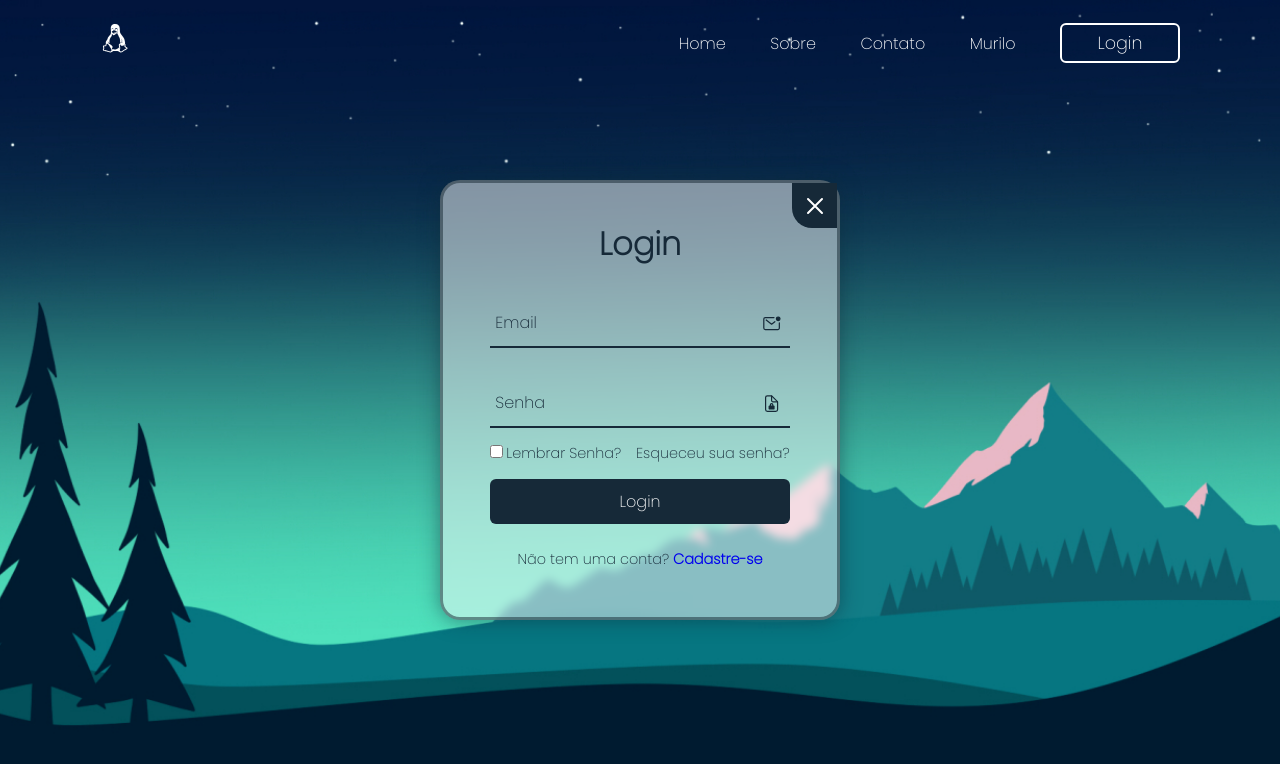
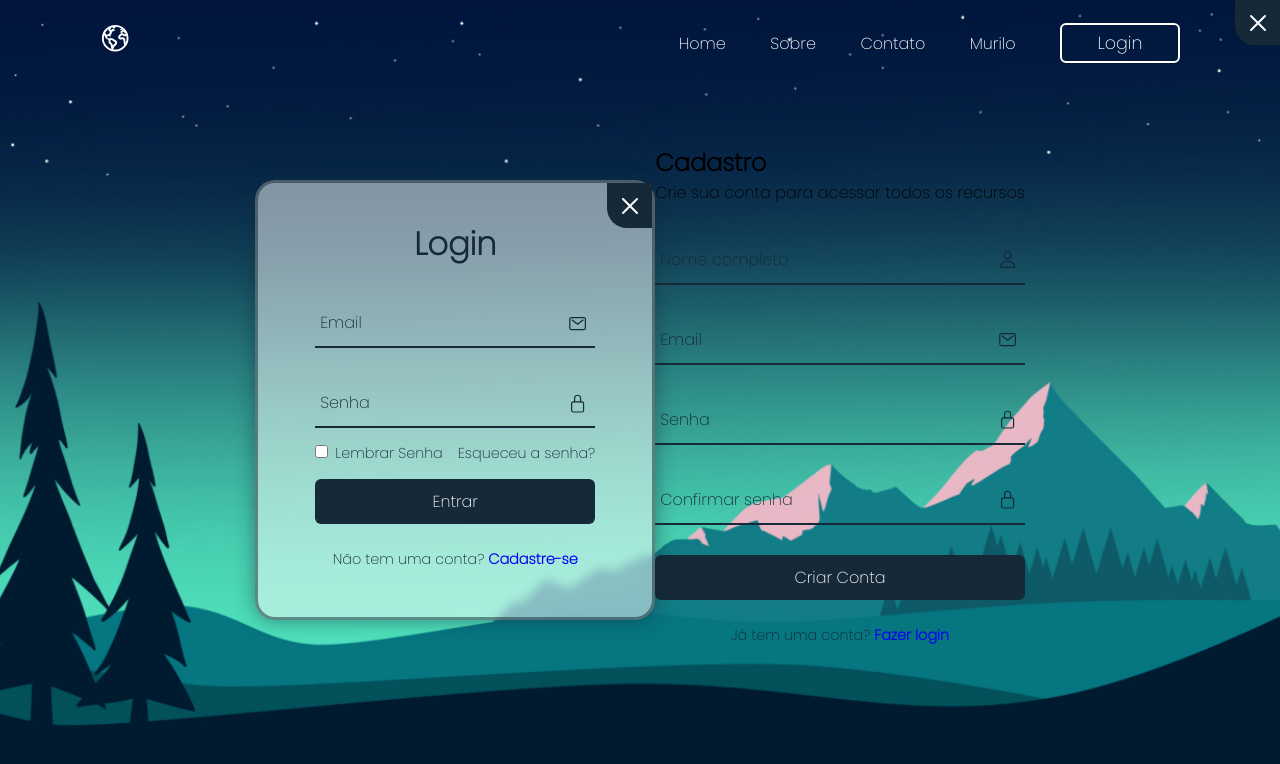
Before and after one commit to MuriloMFV/TelaLogin, a plain HTML site: page index.html in a window 1280 px wide. Drawn offline with nearby package versions, Linux system fonts and the light colour scheme; a web font is replaced by a local one.

Commit message:
Update index.html 2025

```diff
--- a/index.html
+++ b/index.html
@@ -9,63 +9,94 @@
 </head>
 <body>
     <header>
-        <h2 class="logo"><ion-icon name="logo-tux"></ion-icon></h2>
+        <h2 class="logo"><ion-icon name="earth-outline"></ion-icon></h2>
         <nav class="Menu">
-                <a href="#">Home</a>
-                <a href="#">Sobre</a>
-                <a href="#">Contato</a>
-                <a href="#">Murilo</a>
-                <button class="botão-login">Login</button>
+            <a href="#">Home</a>
+            <a href="#">Sobre</a>
+            <a href="#">Contato</a>
+            <a href="#">Murilo</a>
+            <button class="botão-login">Login</button>
         </nav>
+    </header>
+
+    <div class="overlay"></div>
+
+    <div class="telalogin">
+        <span class="fechar"><ion-icon name="close-outline"></ion-icon></span>
+
+        <div class="formulario">
+            <div class="form-header">
+                <h2>Login</h2>
+            </div>
+            <form action="#">
+                <div class="input-box">
+                    <input id="login-email" type="text" placeholder=" " required>
+                    <label for="login-email">Email</label>
+                    <span class="icone"><ion-icon name="mail-outline"></ion-icon></span>
+                </div>
+                <div class="input-box">
+                    <input id="login-password" type="password" placeholder=" " required>
+                    <label for="login-password">Senha</label>
+                    <span class="icone"><ion-icon name="lock-closed-outline"></ion-icon></span>
+                </div>
+
+                <div class="lembrar">
+                    <label><input type="checkbox"> Lembrar Senha</label>
+                    <a href="#">Esqueceu a senha?</a>
+                </div>
+
+                <button type="submit" class="botão">Entrar</button>
+                <div class="cadastro">
+                    <p>Não tem uma conta? <a href="#" id="link-cadastro">Cadastre-se</a></p>
+                </div>
+            </form>
+        </div>
+    </div>
+
+    <div class="telacadastro">
+        <span class="fechar"><ion-icon name="close-outline"></ion-icon></span>
+
+        <div class="formulario">
+            <div class="form-header">
+                <h2>Cadastro</h2>
+                <p>Crie sua conta para acessar todos os recursos</p>
+            </div>
+            <form action="#">
+                <div class="input-box">
+                    <input id="cadastro-nome" type="text" placeholder=" " required>
+                    <label for="cadastro-nome">Nome completo</label>
+                    <span class="icone"><ion-icon name="person-outline"></ion-icon></span>
+                </div>
+                <div class="input-box">
+                    <input id="cadastro-email" type="text" placeholder=" " required>
+                    <label for="cadastro-email">Email</label>
+                    <span class="icone"><ion-icon name="mail-outline"></ion-icon></span>
+                </div>
+                <div class="input-box">
+                    <input id="cadastro-password" type="password" placeholder=" " required>
+                    <label for="cadastro-password">Senha</label>
+                    <span class="icone"><ion-icon name="lock-closed-outline"></ion-icon></span>
+                </div>
+                <div class="input-box">
+                    <input id="cadastro-confirm-password" type="password" placeholder=" " required>
+                    <label for="cadastro-confirm-password">Confirmar senha</label>
+                    <span class="icone"><ion-icon name="lock-closed-outline"></ion-icon></span>
+                </div>
+
+                <button type="submit" class="botão">Criar Conta</button>
+                <div class="cadastro">
+                    <p>Já tem uma conta? <a href="#" id="link-login">Fazer login</a></p>
+                </div>
+            </form>
+        </div>
+    </div>
+
+    <script src="index.js"></script>
+
+    <script type="module" src="https://unpkg.com/ionicons@7.1.0/dist/ionicons/ionicons.esm.js"></script>
+    <script nomodule src="https://unpkg.com/ionicons@7.1.0/dist/ionicons/ionicons.js"></script>
 
 
 
-    </header>
-
-    <div class="telalogin">
-
-        <span class="fechar"><ion-icon name="close-outline"></ion-icon></span>
-
-
-        <div class="formulario"></div>
-        <form action="#">
-            <h2>Login</h2>
-            <div class="input-box">
-
-                <span class="icone"><ion-icon name="mail-unread-outline"></ion-icon></span>
-
-                <input class="input1" type="text" required>
-                <label>Email</label>
-
-            </div>
-            <div class="input-box">
-                <span class="icone"><ion-icon name="document-lock-outline"></ion-icon></span>
-                <input class="input2" type="password" required>
-                <label>Senha</label>
-            </div>
-
-
-
-            <div class="lembrar">
-                <label><input type="checkbox">Lembrar Senha?</label>
-                <a href="#">Esqueceu sua senha?</a>
-            </div>
-
-
-
-            <button type="submit" class="botão">Login</button>
-            <div class="cadastro">
-                <p>Não tem uma conta? <a href="#">Cadastre-se</a></p>
-            </div>
-        </form>
-    </div>
-
-
-    <script type="module" src="https://unpkg.com/ionicons@7.1.0/dist/ionicons/ionicons.esm.js"></script>
-    <script nomodule src="https://unpkg.com/ionicons@7.1.0/dist/ionicons/ionicons.js"></script>
-    <script src="index.js"></script>
-
 </body>
-
-
 </html>
```
